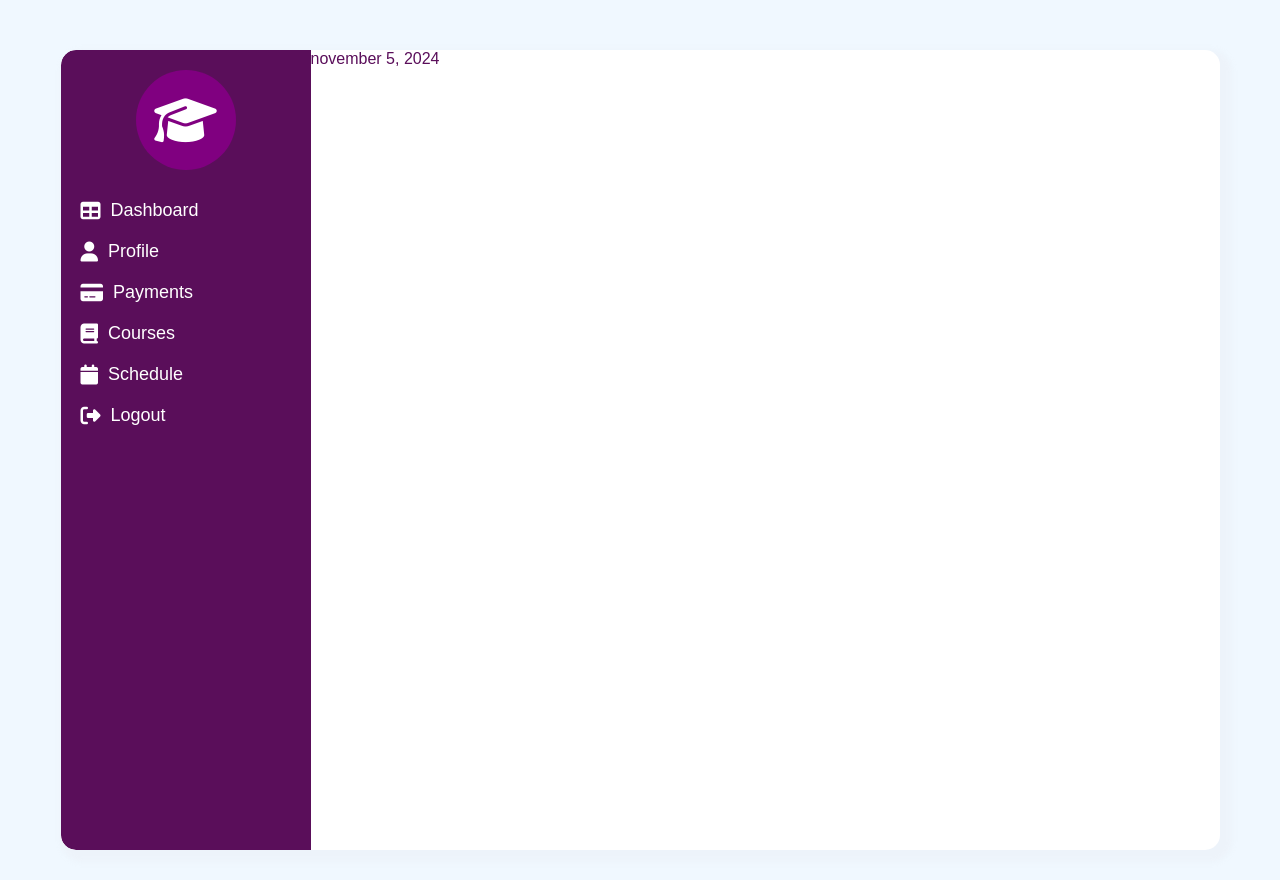
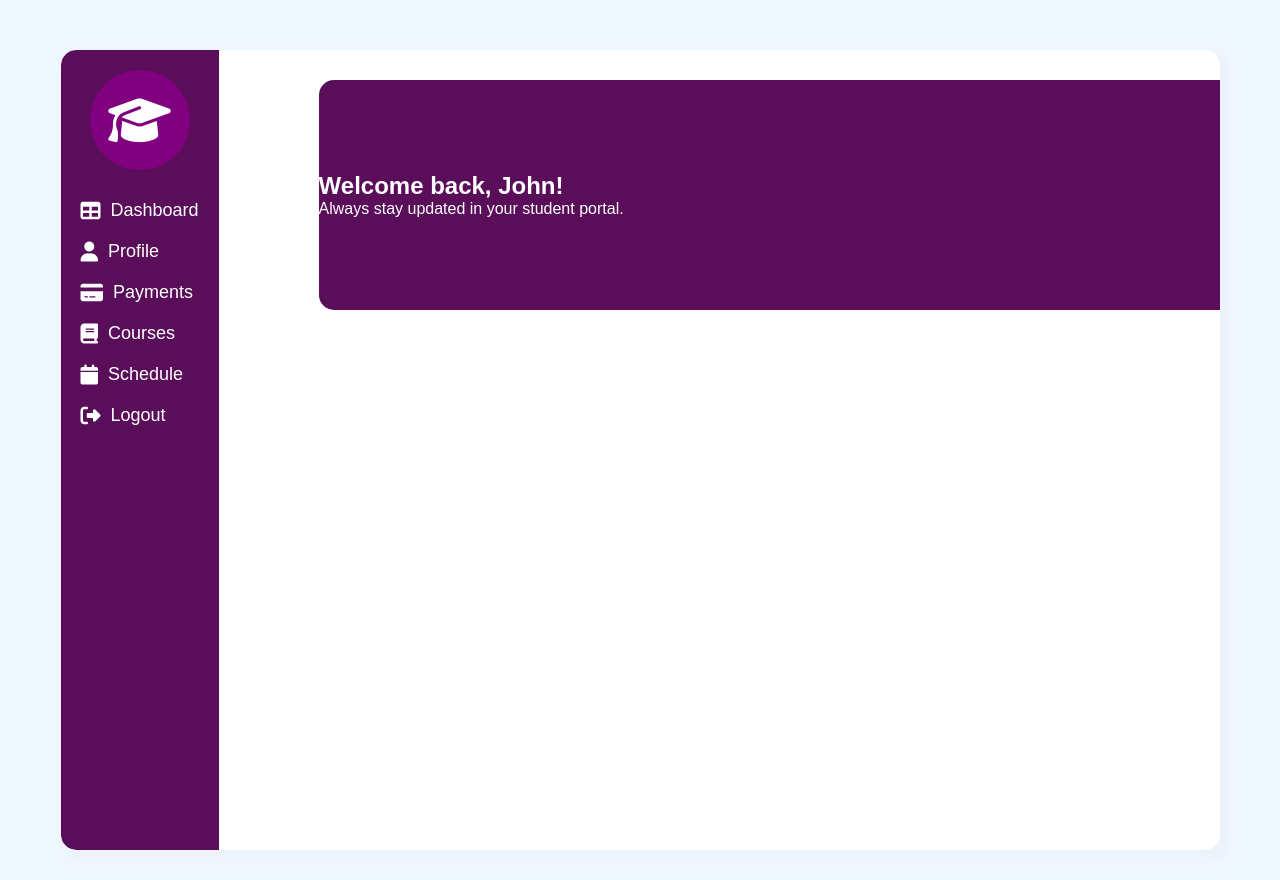
Before and after one commit to sohasara/student-portal, a PHP site: page / in a window 1280 px wide. Run offline with PHP 8.4, Linux system fonts and the light colour scheme; some libraries are stand-ins or nearby versions.

Commit message:
add welcome dash

```diff
--- a/index.html
+++ b/index.html
@@ -42,11 +42,16 @@
     </div>
 
 
-    <div class="welcome_dash">
-        <div class="date">
-            <p>november 5, 2024</p>
+    <div class="content">
+        <div class="welcome_dash">
+            <div>
+                <h2>Welcome back, John!</h2>
+                <p>Always stay updated in your student portal.</p>
+            </div>
+            <div class="welcome_icon">
+                <i class="fa-solid fa-graduation-cap fa-2x"></i>
+            </div>
         </div>
-
     </div>
 
 </div>
--- a/style.css
+++ b/style.css
@@ -83,8 +83,21 @@
 
 /* welcome dash */
 
+.content {
+    flex: 1;
+    padding-left: 100px;
+    padding-top: 30px;
+}
+
 .welcome_dash{
-    height: 200px;
-    width: 300px;
-    color:rgb(90, 14, 90); ;
+    height: 230px;
+    width: 1300px;
+    background-color: rgb(90, 14, 90);
+    color: white;
+
+    border-radius: 15px;
+    display: flex;
+    justify-content: space-between;
+    align-items: center;
+    margin-bottom: 20px;
 }
```
